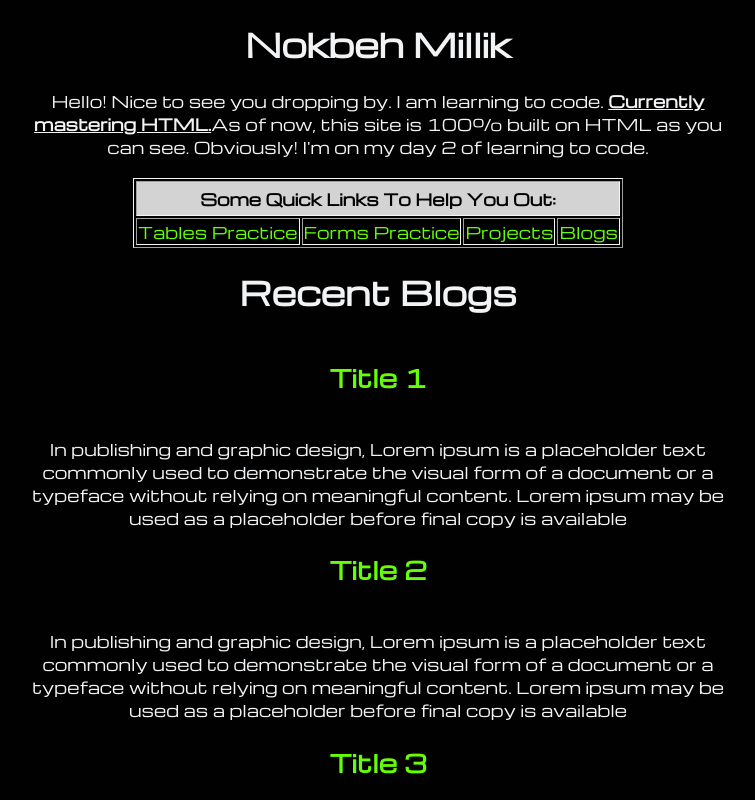
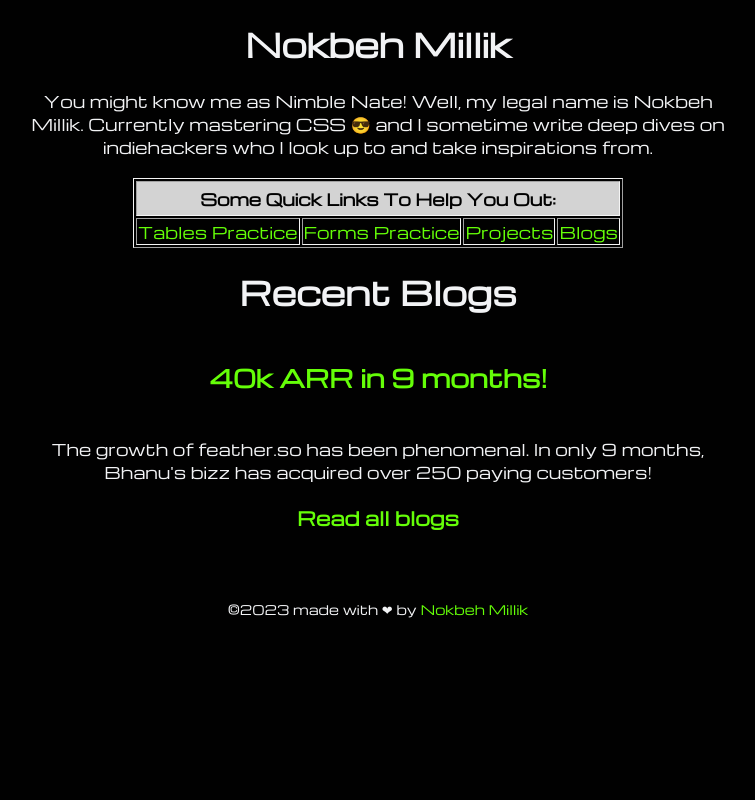
Before and after one commit to Nokbeh/blog, a plain HTML site: page index.html in a window 1280 px wide. Shown: the top 800 px of the page, without its empty margins (262-1017 px from the left). Drawn offline with nearby package versions, Linux system fonts and the light colour scheme.

Commit message:
Update index.html

```diff
--- a/index.html
+++ b/index.html
@@ -3,12 +3,12 @@
 
 <head>
    <meta charset="UTF-8">
- <title>Nokbeh Millik</title>
+ <title>Nimble Nate</title>
 <meta name="description" content="A maker in the making! This is my personal site cum resume. Welcome to my internet home. Enjoy your stay, and Follow along!">
   <link rel="canonical" href="https://nokbehmillik.com/">
   <meta name="robots" content="index,follow">
 
- <meta property="og:title" content="Nokbeh Millik">
+ <meta property="og:title" content="Nimble Nate">
     <meta property="og:description" content="Welcome to my personal website and online portfolio">
     <meta property="og:image" content="https://example.com/images/my-image.jpg">
     <meta property="og:url" content="https://nokbehmillik.com/">
@@ -83,7 +83,7 @@ a:active {
 
   <header align= center style="width:100%; text-align: center; ">
     <h1>Nokbeh Millik</h1>
-    <p>Hello! Nice to see you dropping by. I am learning to code. <ins><b>Currently mastering HTML.</b></ins>As of now, this site is 100% built on HTML as you can see. Obviously! I'm on my day 2 of learning to code. </p>
+    <p>You might know me as Nimble Nate! Well, my legal name is Nokbeh Millik. Currently mastering CSS 😎 and I sometime write deep dives on indiehackers who I look up to and take inspirations from.</p>
   </header>
 
 <div align= center>
@@ -107,8 +107,9 @@ a:active {
 
 <table align=center style="text-align: center;" max-width=100%>
   <tr>
-    <td><a href=blogs/blog1.html><b><h2>Title 1</h2></b></a><br> In publishing and graphic design, Lorem ipsum is a placeholder text commonly used to demonstrate the visual form of a document or a typeface without relying on meaningful content. Lorem ipsum may be used as a placeholder before final copy is available</td>
+    <td><a href=blogs/How-Bhanu-Single-Handedly-Built-And-Grew-Feather-so-To-40k-ARR-In-Less-Than-A-Year.html><b><h2>40k ARR in 9 months!</h2></b></a><br> The growth of feather.so has been phenomenal. In only 9 months, Bhanu's bizz has acquired over 250 paying customers!</td>
   </tr>
+  <!--
    <tr>
     <td style="align: center;"><a href=blogs/blog2.html><b><h2>Title 2</h2></b></a><br> In publishing and graphic design, Lorem ipsum is a placeholder text commonly used to demonstrate the visual form of a document or a typeface without relying on meaningful content. Lorem ipsum may be used as a placeholder before final copy is available</td>
   </tr>
@@ -118,7 +119,7 @@ a:active {
    <tr>
     <td><a href=blogs/blog4.html><b><h2>Title 4</h2></b></a><br> In publishing and graphic design, Lorem ipsum is a placeholder text commonly used to demonstrate the visual form of a document or a typeface without relying on meaningful content. Lorem ipsum may be used as a placeholder before final copy is available</td>
   </tr>
-
+-->
 </table>
 
 <div max-width=100% style="display: flex; flex-direction: column; align-items: center;  margin: 0 auto;">
@@ -126,7 +127,7 @@ a:active {
     <h3><a href="all-blogs.html">  Read all blogs</a></h3>
 </div>
 
-  <footer style="margin-top: 50px; max-width: 100%; text-align: center; font-size: 13px;"> &copy;2023 made with ❤ by <a href="x">Nokbeh Millik</a></footer>
+  <footer style="margin-top: 50px; max-width: 100%; text-align: center; font-size: 13px;"> &copy;2023 made with ❤ by <a href="twitter.com/NimbleNate">Nokbeh Millik</a></footer>
 
 </body>
 
```
